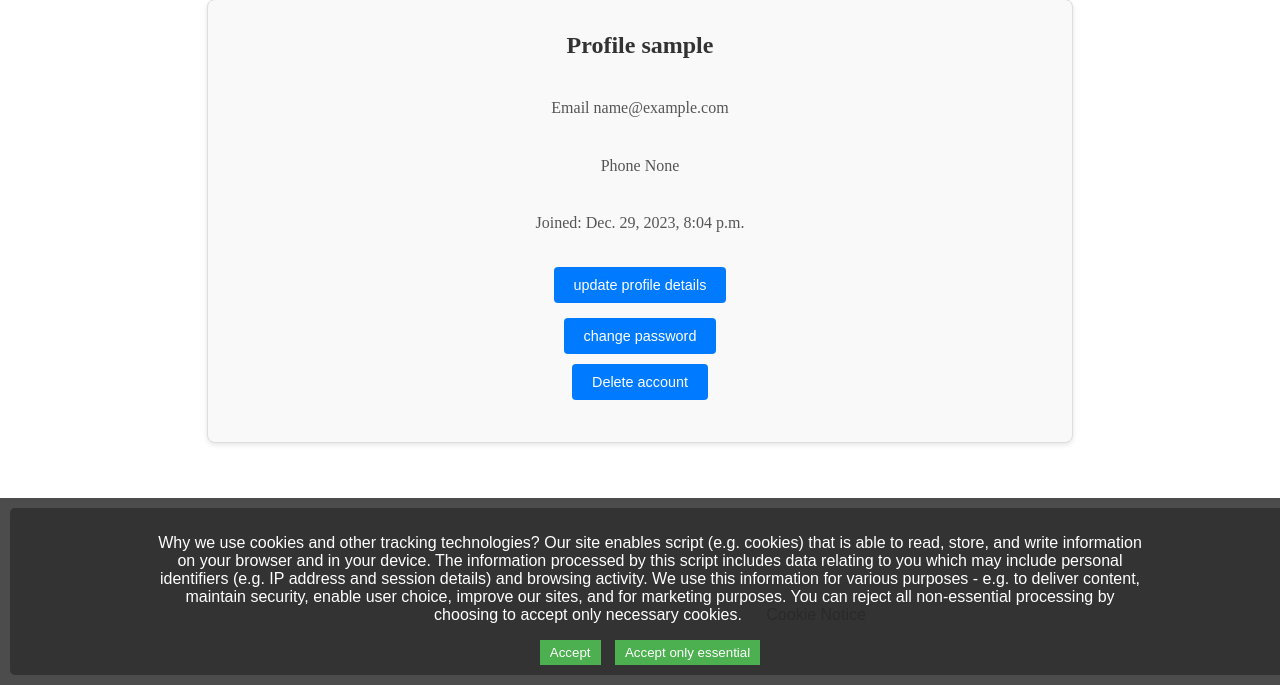
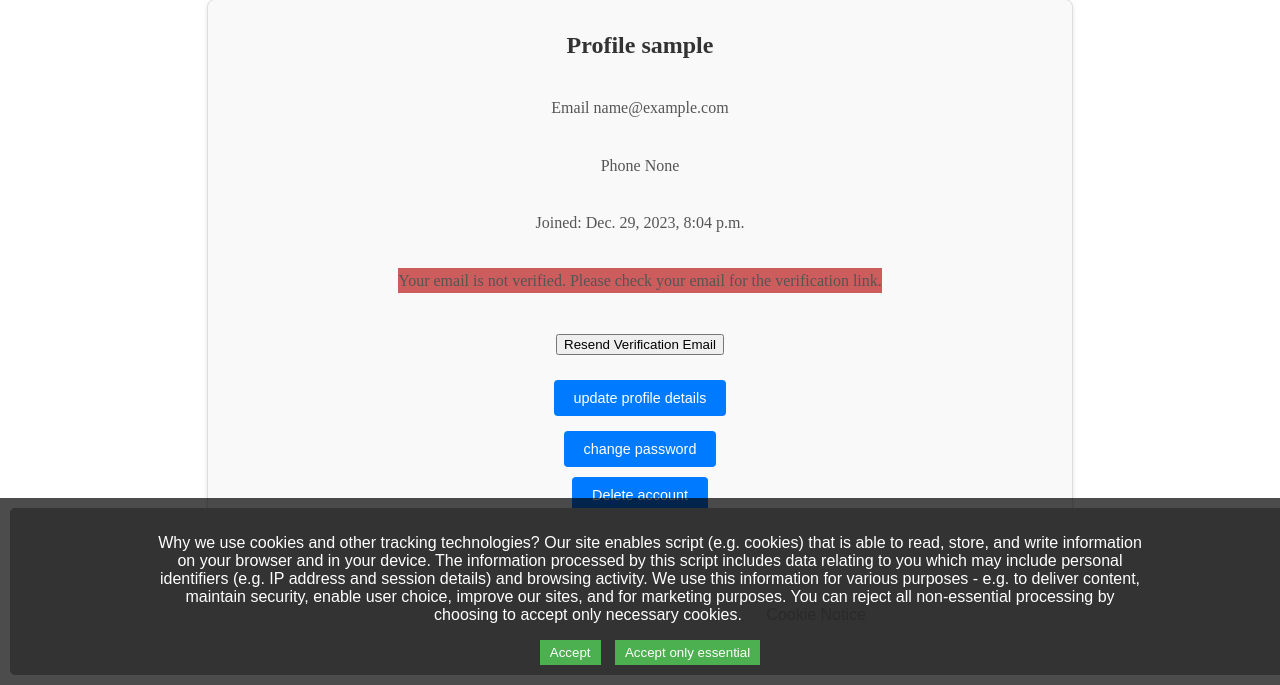
Before and after one commit to davidburchakov/bookshop, a Django app: page /profile in a window 1280 px wide. Shown: the part 115-800 px from the top of the page. Run offline with Django 5.2, Linux system fonts and the light colour scheme; the visitor is signed in with stand-in values (Sample User, id 1); parts of the project's set-up code (start-up, migrations or seed data) failed here and were passed over.

Commit message:
a message is displayed in Profile view if the email is not verified. Suggests to verify the email.

```diff
--- a/shopapp/models/models.py
+++ b/shopapp/models/models.py
@@ -6,6 +6,7 @@
 class UserProfile(models.Model):
     user = models.OneToOneField(User, on_delete=models.CASCADE)
     phone = models.CharField(max_length=15, blank=True)
+    email_verified = models.BooleanField(default=False)
 
     def __str__(self):
         return self.user.username
--- a/shopapp/templates/user/profile.html
+++ b/shopapp/templates/user/profile.html
@@ -11,6 +11,20 @@
                 <p>Email {{ user.email }}</p>
                 <p>Phone {{ phone }}</p>
                 <p>Joined: {{ user.date_joined }}</p>
+
+                {% if not email_verified %}
+                    <p style="background-color: indianred">Your email is not verified. Please check your email for the verification link.</p>
+                    <form method="post" action="">
+                        {% csrf_token %}
+                        <button type="submit" name="resend_email">Resend Verification Email</button>
+                    </form>
+                    {% if email_resent %}
+                        <p>A verification email has been resent to your email address.</p>
+                    {% endif %}
+                {% else %}
+                    <p style="background-color: lawngreen">Your email is verified.</p>
+                {% endif %}
+
             {% else %}
                 <h1>User's not authenticated</h1>
                 <h2>{{ error }}</h2>
--- a/shopapp/views/user_view.py
+++ b/shopapp/views/user_view.py
@@ -117,7 +117,9 @@
 
     if user is not None and account_activation_token.check_token(user, token):
         user.is_active = True
+        user.userprofile.email_verified = True
         user.save()
+        user.userprofile.save()
 
         # Log the user in and redirect to home page
         login(request, user)
@@ -158,7 +160,13 @@
                 'user': request.user,
                 'profile': user_profile,
                 'phone': user_profile.phone if user_profile.phone else "No phone number provided",
+                'email_verified': user_profile.email_verified
             }
+
+            # Resend email verification if requested
+            if request.method == "POST" and 'resend_email' in request.POST:
+                send_confirmation_email(request, request.user)
+                context['email_resent'] = True
 
             # Check for cookie consent
             if 'cookie_consent' in request.COOKIES:
```
Also changed, not shown: shopapp/migrations/0004_userprofile_email_verified.py (added).
